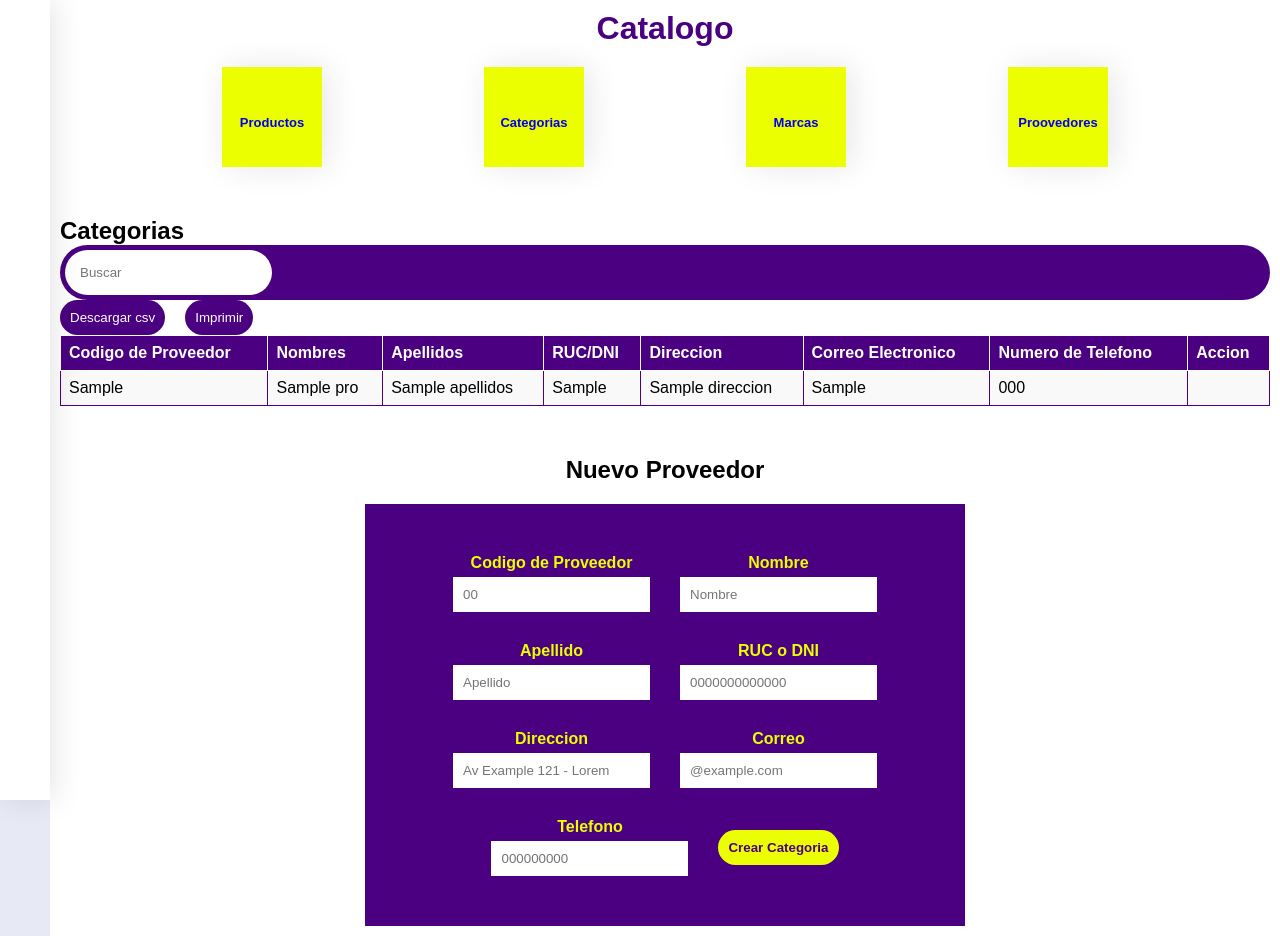
After one commit to LuisErnesto1234/SAN_SEBASTIAN_PV_DAZA, a Django app: template ventas/templates/productos_proveedores.html in a window 1280 px wide. The commit adds this page. Run offline with Django 5.2, Linux system fonts and the light colour scheme; the template is opened without the code that fills it: most values are stand-ins (such as "Sample title", 1, 10 or a date in 2020); some libraries are stand-ins or nearby versions.

Commit message:
12-03-2024

```diff
--- a/ventas/static/css/style.css
+++ b/ventas/static/css/style.css
@@ -9,6 +9,7 @@
     min-height: 100vh;
     width: 100%;
     background: #e7e9f5;
+    position: relative;
   }
   :root{
     --color1:#FFFFFF;
@@ -130,6 +131,33 @@
 
 
   /* PAGINA DE PRODUCTOS */
+.botonAgregarProducto{
+  width: 50px;
+  height: 50px;
+  background-color: var(--color2);
+  padding: 20px;
+  border-radius: 50px;
+  display: flex;
+  justify-content: center;
+  align-items: center;
+
+  position: fixed;
+  bottom: 10px;
+  right: 10px;
+}
+.botonAgregarProducto a{
+  text-decoration: none;
+  color: var(--color1);
+}
+.botonAgregarProducto i{
+  font-size: 25px;
+}
+.botonAgregarProducto:hover{
+  background-color: var(--color3);
+  color: var(--color2);
+}
+
+
   .productos-page{
     display: flex;
     flex-direction: column;
@@ -237,6 +265,142 @@
   width: 100%;
 
  }
+ .box-table-productos .box-table-productos-scroll .table-productos .nuevoProducto{
+  text-align: center;
+ }
+ .box-table-productos .box-table-productos-scroll .table-productos .nuevoProducto a{
+  color: var(--color1);
+
+  text-decoration: none;
+ }
+
+ /* PAGINA DE CATEGORIAS   y MARCA*/
+
+.seccion-categoria,.seccion-marca{
+  display: flex;
+  gap: 50px;
+  align-items: center;
+  justify-content: space-evenly;
+  flex-wrap: wrap;
+  padding-top: 50px;
+}
+
+.box-left .seccion-categoria-formulario form{
+  box-shadow: 5px 0 30px rgba(0, 0, 0, 0.3);
+  background-color:var(--color2);
+  padding: 20px;
+  display: flex;
+  flex-direction: column;
+  gap: 20px;
+  align-items: center;
+  color: var(--color1);
+}
+.box-left .seccion-marca-formulario form{
+  box-shadow: 5px 0 30px rgba(0, 0, 0, 0.3);
+  background-color:var(--color2);
+  padding: 20px;
+  display: flex;
+  flex-direction: column;
+  gap: 20px;
+  align-items: center;
+  color: var(--color1);
+}
+
+.box-left .seccion-categoria-formulario form  h2,label{
+  text-align: center;
+  color: var(--color3);
+}
+.box-left .seccion-marca-formulario form  h2,label{
+  text-align: center;
+  color: var(--color3);
+}
+
+.box-left .seccion-categoria-formulario form input{
+  padding: 10px;
+  border: none;
+}
+.box-left .seccion-marca-formulario form input{
+  padding: 10px;
+  border: none;
+}
+
+.box-left .seccion-categoria-formulario form  button{
+  padding: 10px;
+  background: var(--color3);
+  color: var(--color2);
+  border: none;
+  border-radius: 20px;
+}
+.box-left .seccion-marca-formulario form  button{
+  padding: 10px;
+  background: var(--color3);
+  color: var(--color2);
+  border: none;
+  border-radius: 20px;
+}
+
+
+.box-right{
+  display: flex;
+  flex-direction: column;
+  align-items: center;
+  gap: 30px;
+}
+.box-right h2{
+  font-size: 25px;
+  color: var(--color2);
+}
+
+/*
+PAGINA DE PROVEEDORES */
+.seccion-proveedores{
+  padding-top: 50px;
+  display: flex;
+  flex-direction: column-reverse;
+  gap: 50px;
+}
+.box-top{
+  display: flex;
+  flex-direction: column;
+  justify-content: center;
+  align-items: center;
+  gap: 20px;
+}
+
+.seccion-proveedor-formulario {
+  max-width: 600px;
+  padding: 50px;
+  background: var(--color2);
+  display: flex;
+  justify-content: center;
+  align-items: center;
+  flex-wrap: wrap;
+  gap: 30px;
+
+}
+.seccion-proveedor-formulario  .union{
+  display: flex;
+  flex-direction: column;
+  justify-content: center;
+  gap: 5px;
+}
+.seccion-proveedor-formulario  .union label{
+  font-weight: bold;
+}
+.seccion-proveedor-formulario  .union input{
+  padding: 10px;
+  border: none;
+}
+.seccion-proveedor-formulario  .btn-agregar{
+  padding: 10px;
+  background: var(--color3);
+  color: var(--color2);
+  font-weight: bold;
+  border: none;
+  border-radius: 20px;
+}
+
+
 /* Estilo para la tabla */
 table {
   width: 100%;
@@ -272,5 +436,18 @@ tr:nth-child(even) {
 
 /* Estilo para cuando el ratón está sobre una fila */
 tr:hover {
-  background-color: var(--color3);
+  background-color:#bdb8b8;
 }
+
+.icono-editar, .icono-borrar, .icono-detalle{
+  text-decoration: none;
+  color:blue ;
+  font-size: 30px;
+  font-weight: bold;
+}
+.icono-borrar{
+  color: red;
+}
+.icono-detalle{
+  color: green;
+}
--- /dev/null
+++ b/ventas/templates/includesTemplates/catalogo_productos.html
@@ -0,0 +1,24 @@
+{% load static %}
+
+
+<header class="header">
+    <h1 class="header-title">Catalogo</h1>
+    <nav class="header-nav">
+        <a href="{% url 'PageProductosLink' %}" class="header-nav-box">
+            <i class="ti ti-box header-nav-box-icon"></i>
+            <h3 class="header-nav-box-text">Productos</h3>
+        </a>
+        <a href="{% url 'PageProductosCategoriasLink' %}" class="header-nav-box">
+            <i class="ti ti-list-check header-nav-box-icon"></i>
+            <h3 class="header-nav-box-text">Categorias</h3>
+        </a>
+        <a href="{% url 'PageProductosMarcasLink' %}" class="header-nav-box">
+            <i class="ti ti-shirt header-nav-box-icon"></i>
+            <h3 class="header-nav-box-text">Marcas</h3>
+        </a>
+        <a href="{% url 'PageProductosProveedoresLink' %}" class="header-nav-box">
+            <i class="ti ti-truck header-nav-box-icon"></i>
+            <h3 class="header-nav-box-text">Proovedores</h3>
+        </a>
+    </nav>
+</header>
--- /dev/null
+++ b/ventas/templates/productos_proveedores.html
@@ -0,0 +1,105 @@
+{% extends 'base.html' %}
+
+{% block content %}
+
+{% include 'includesTemplates/catalogo_productos.html' %}
+
+<section class="seccion-proveedores">
+    <div class="box-top">
+        <h2>Nuevo Proveedor</h2>
+        <form action="" method="post" class="seccion-proveedor-formulario">
+               <div class="union">
+                    <label for="codigo">Codigo de Proveedor</label>
+                    <input type="number" name="" id="codigo" placeholder="00">
+               </div>
+
+                <div class="union">
+                    <label for="nombre">Nombre</label>
+                    <input type="text" name="" id="nombre" placeholder="Nombre">
+                </div>
+
+                <div class="union">
+                    <label for="apellido">Apellido</label>
+                    <input type="text" name="" id="apellido" placeholder="Apellido">
+                </div>
+
+                <div class="union">
+                    <label for="ruc-dni">RUC o DNI</label>
+                    <input type="number" name="" id="ruc-dni" placeholder="0000000000000">
+                </div>
+
+                <div class="union">
+                    <label for="direccion">Direccion</label>
+                    <input type="text" name="" id="direccion" placeholder="Av Example 121 - Lorem">
+                </div>
+
+                <div class="union">
+                    <label for="correo">Correo</label>
+                    <input type="email" name="" id="correo" placeholder="@example.com">
+                </div>
+
+                <div class="union">
+                    <label for="telefono">Telefono</label>
+                    <input type="number" name="" id="telefono" placeholder="000000000">
+                </div>
+                <div class="union">
+                    <button type="submit" class="btn-agregar">Crear Categoria</button>
+                </div>
+
+            </form>
+    </div>
+    <div class="box-button">
+        <h2>Categorias</h2>
+
+        <form action="" method="post" class="buscador">
+            <input type="search" name="" id="" placeholder="Buscar">
+            {% csrf_token %}
+        </form>
+        <div class="descargas">
+            <button>Descargar csv</button>
+            <button>Imprimir</button>
+        </div>
+
+        <div class="seccion-categoria-tabla">
+            <table>
+                    <thead>
+                        <tr>
+                            <th>Codigo de Proveedor</th>
+                            <th>Nombres</th>
+                            <th>Apellidos</th>
+                            <th>RUC/DNI</th>
+                            <th>Direccion</th>
+                            <th>Correo Electronico</th>
+                            <th>Numero de Telefono</th>
+                            <th>Accion</th>
+                        </tr>
+                    </thead>
+                    <tbody>
+                        {% for pro in proveedores %}
+                        <tr>
+                            <td>{{ pro.codigo_proveedor }}</td>
+                            <td>{{ pro.nombres }}</td>
+                            <td>{{ pro.apellidos }}</td>
+                            <td>{{ pro.ruc_dni }}</td>
+                            <td>{{ pro.direccion }}</td>
+                            <td>{{ pro.correo_electronico }}</td>
+                            <td>{{ pro.numero_telefono }}</td>
+                            <td>
+                                <a href="" class="icono-editar">
+                                    <i class="ti ti-edit"></i>
+                                </a>
+                                <a href="" class="icono-borrar">
+                                    <i class="ti ti-trash"></i>
+                                </a>
+                            </td>
+                        </tr>
+                        {% endfor  %}
+                    </tbody>
+            </table>
+        </div>
+    </div>
+
+</section>
+
+
+{% endblock %}
--- a/ventas/urls.py
+++ b/ventas/urls.py
@@ -4,4 +4,7 @@ from . import views
 urlpatterns = [
     path('',views.PageInicio,name="PageInicioLink"),
     path('productos/',views.PageProductos,name="PageProductosLink"),
+    path('productos-Categorias/',views.PageProductosCategorias,name="PageProductosCategoriasLink"),
+    path('productos-Marcas/',views.PageProductosMarcas,name="PageProductosMarcasLink"),
+    path('productos-Proveedores/',views.PageProductosProveedores,name="PageProductosProveedoresLink"),
 ]
```
Also changed, not shown: ventas/templates/productos.html (+15 -23 lines), ventas/templates/productos_categorias.html (added, +63 -0 lines), ventas/templates/productos_marcas.html (added, +62 -0 lines), ventas/views.py (+21 -2 lines), db.sqlite3, media/productos/descarga.jpeg (added).
